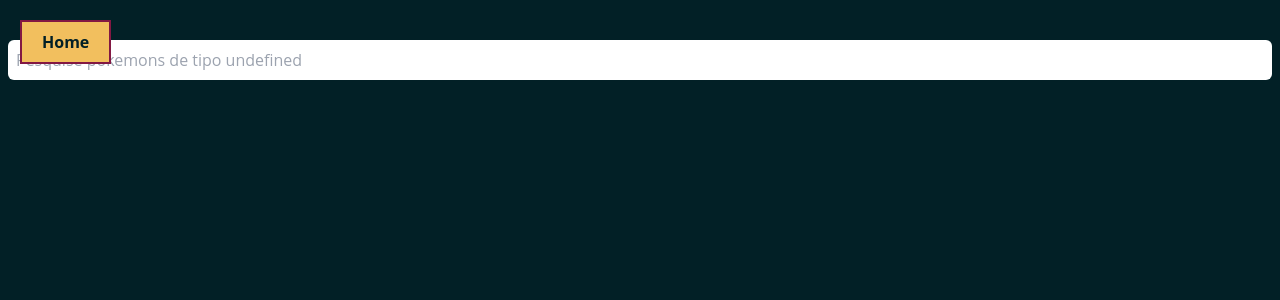
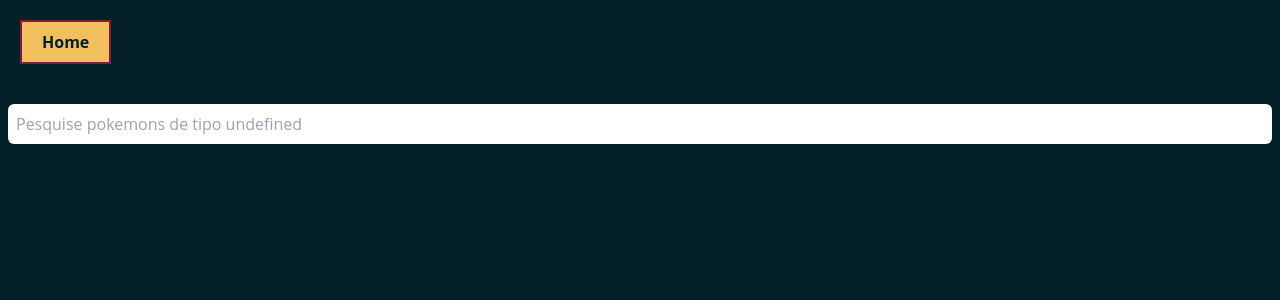
Before and after one commit to Ronaldjga/pokedex, a Next.js app: page /pokemonType in a window 1280 px wide. Shown: the top 300 px of the page. Built offline with nearby package versions, Linux system fonts and the light colour scheme.

Commit message:
update design

```diff
--- a/pages/pokemonType.js
+++ b/pages/pokemonType.js
@@ -6,7 +6,7 @@ import { BackHome } from "../src/components/formReport";
 export default function PokemonTypePage() {
     return (
         <>
-            <section className="w-full flex flex-col bg-darkBluePrimary h-fit min-h-full">
+            <section className="w-full flex flex-col bg-darkBluePrimary h-fit min-h-full pt-16">
                 <PokemonTypes/>
                 <BackHome/>
             </section>
--- a/src/components/pokeStats.js
+++ b/src/components/pokeStats.js
@@ -22,7 +22,7 @@ export function PokeStats(props) {
             .then(res => {
                 toArray.push(res.data)
                 setPokemon(toArray)
-                console.log(res)
+                //console.log(res)
             })
             .catch(e => console.log(e))
     }
```
